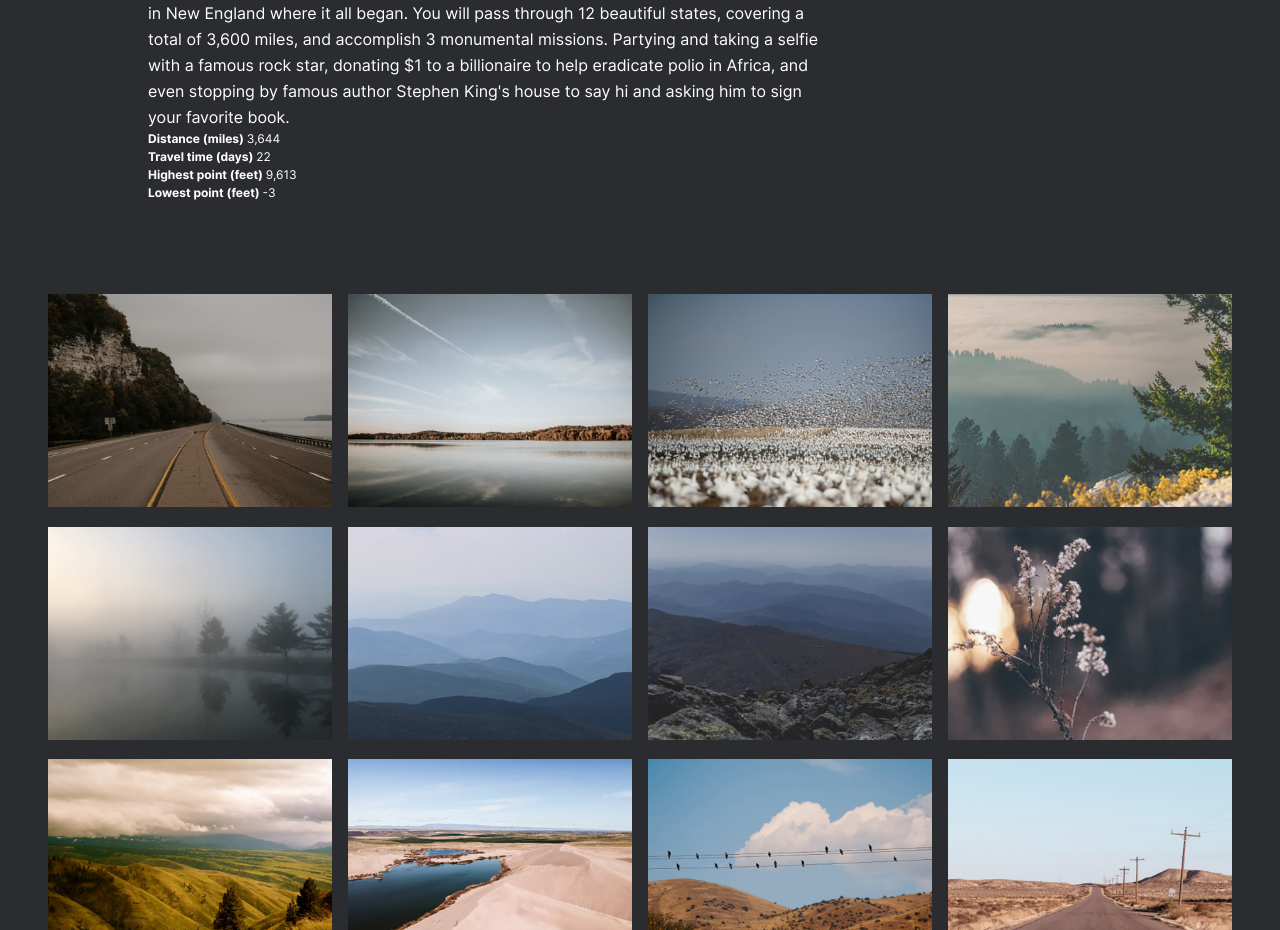
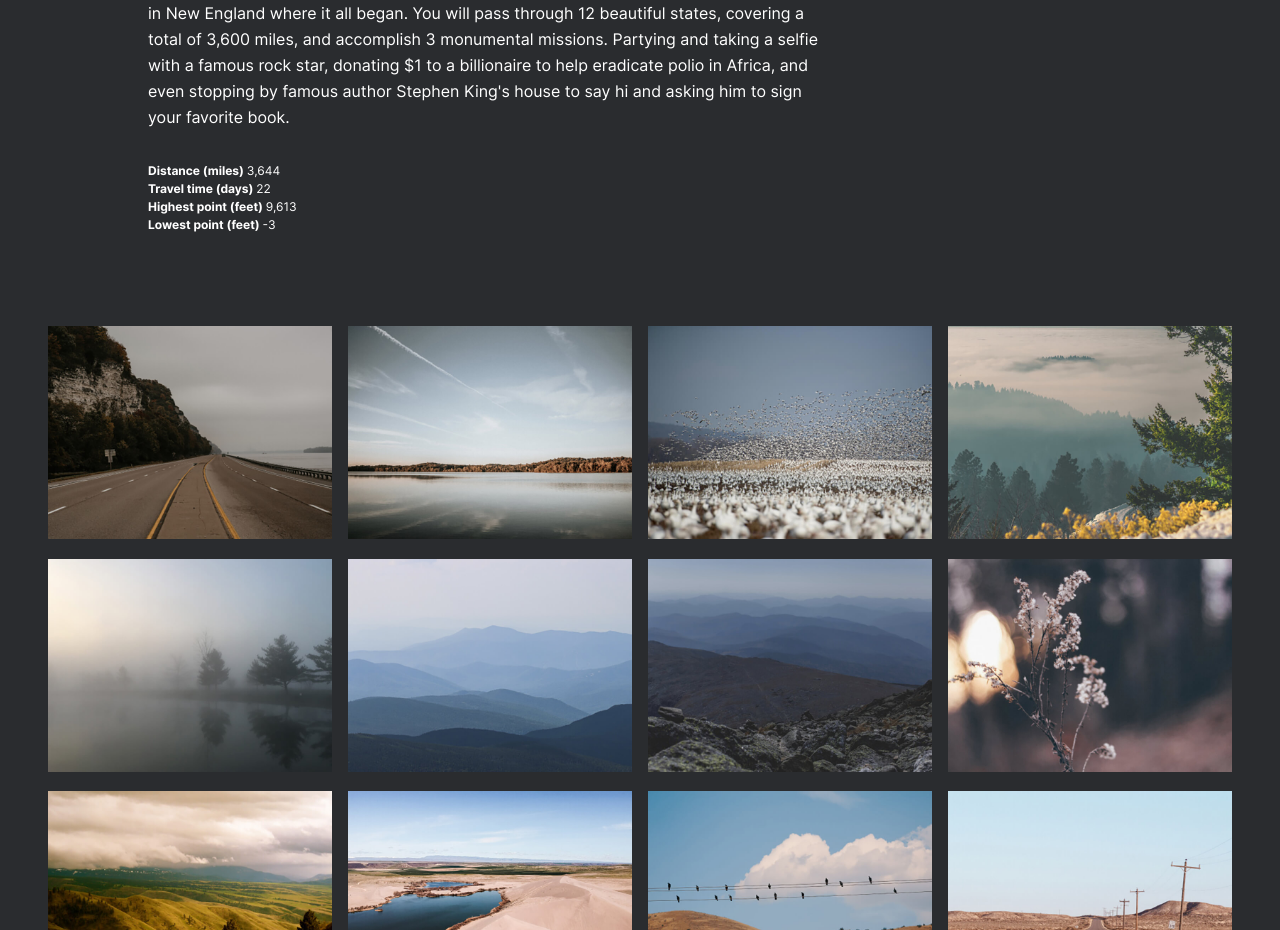
Before and after one commit to Yolqin/web_project_3, a plain HTML site: page index.html in a window 1280 px wide. Shown: the part 1520-2450 px from the top of the page. Drawn offline with Linux system fonts and the light colour scheme; files whose address does not match are found by name.

Commit message:
Fixed padding

```diff
--- a/index.html
+++ b/index.html
@@ -77,7 +77,7 @@
           donating $1 to a billionaire to help eradicate polio in Africa, and even stopping
           by famous author Stephen King's house to say hi and asking him to sign your favorite book.
         </p>
-        <ul class="list intro__list">
+        <ul class="intro__list list">
           <li class="intro__list-item">
             Distance (miles) <span class="intro__list-value">3,644</span>
           </li>
--- a/pages/index.css
+++ b/pages/index.css
@@ -3,9 +3,9 @@
 @import url(../blocks/page/page.css);
 @import url(../blocks/header/header.css);
 @import url(../blocks/lead/lead.css);
+@import url(../blocks/list/list.css);
 @import url(../blocks/intro/intro.css);
 @import url(../blocks/link/link.css);
-@import url(../blocks/list/list.css);
 @import url(../blocks/cover/cover.css);
 @import url(../blocks/photo-grid/photo-grid.css);
 @import url(../blocks/footer/footer.css);
```
